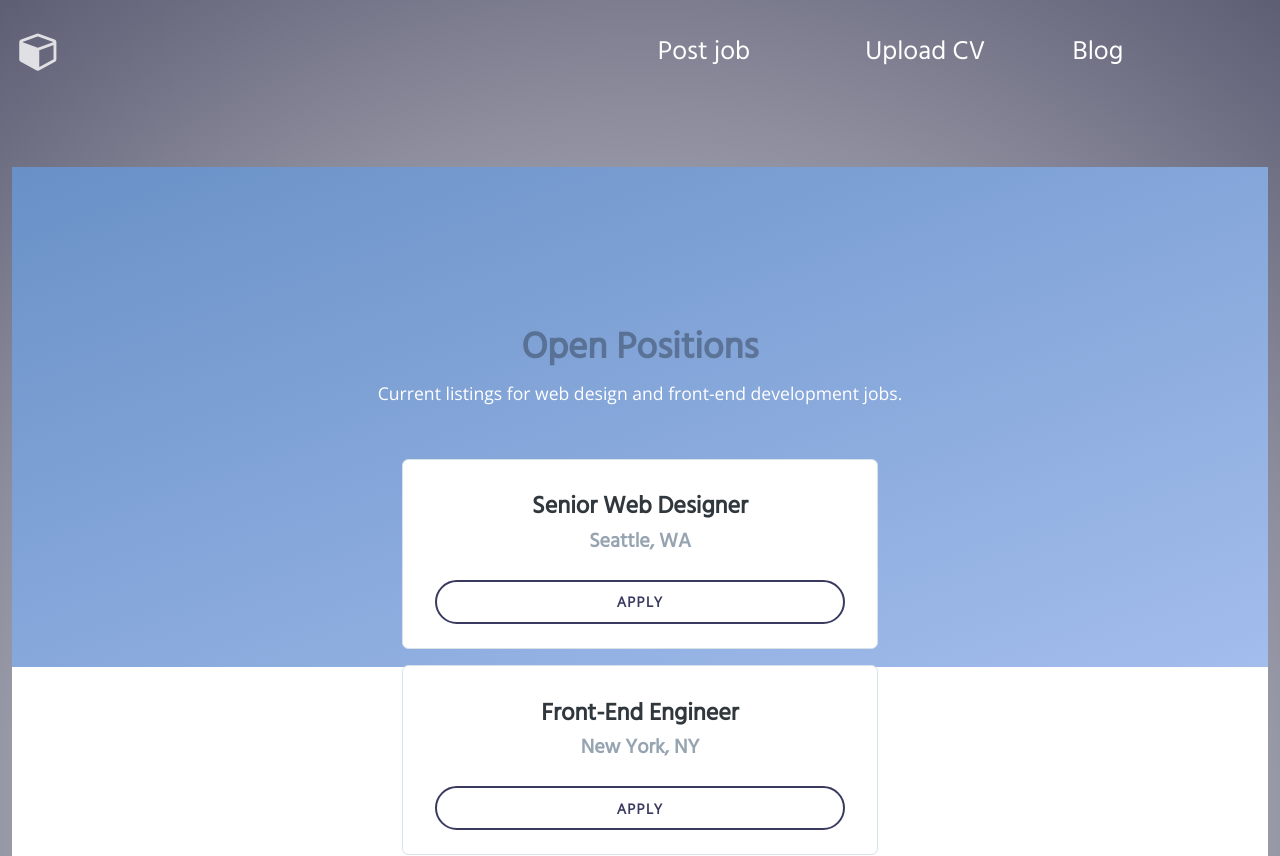
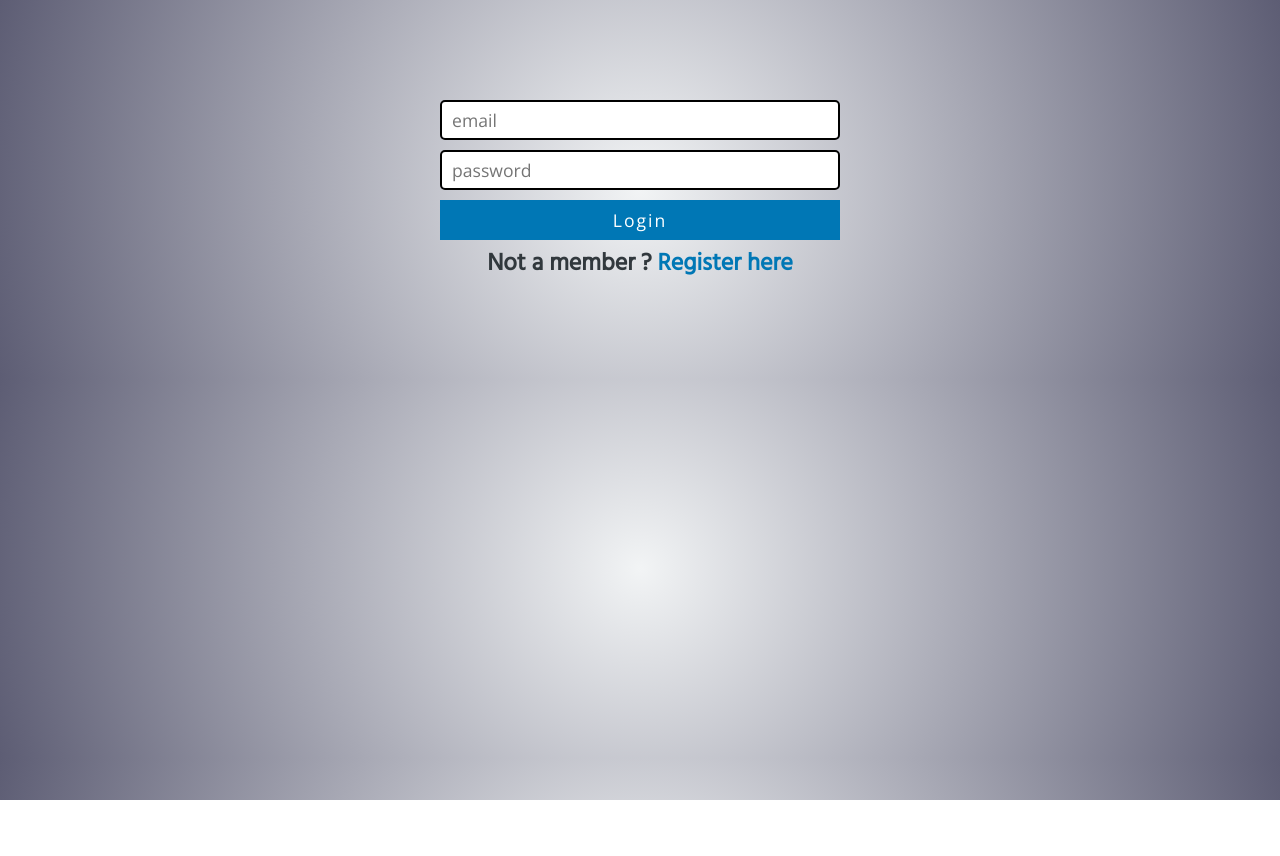
Before and after one commit to Merritske/jobappproject, a React (Create React App) app in the folder jobapp/: page / in a window 1280 px wide. Shown: the top 856 px of the page. After the commit the page ends 800 px from the top, so only its background shows below. Built offline with nearby package versions, Linux system fonts and the light colour scheme.

Commit message:
check login page some error

```diff
--- a/jobapp/package.json
+++ b/jobapp/package.json
@@ -3,6 +3,7 @@
   "version": "0.1.0",
   "private": true,
   "dependencies": {
+    "@reduxjs/toolkit": "^1.8.2",
     "@testing-library/jest-dom": "^5.16.4",
     "@testing-library/react": "^13.2.0",
     "@testing-library/user-event": "^13.5.0",
@@ -10,6 +11,7 @@
     "react": "^18.1.0",
     "react-bootstrap": "^2.4.0",
     "react-dom": "^18.1.0",
+    "react-redux": "^8.0.2",
     "react-router": "^6.3.0",
     "react-router-dom": "^6.3.0",
     "react-scripts": "5.0.1",
@@ -38,5 +40,8 @@
       "last 1 firefox version",
       "last 1 safari version"
     ]
+  },
+  "devDependencies": {
+    "firebase": "^9.8.2"
   }
 }
--- a/jobapp/src/App.js
+++ b/jobapp/src/App.js
@@ -7,13 +7,25 @@ import Apply from "./pages/Apply"
 import Work from "./components/Work"
 import NavbarHome from "./components/Navbar";
 import Footer from "./components/Footer";
+import Navbar from "./components/Navbar";
+import  Login from "./Login";
+import {useSelector} from 'react-redux'
+import { selectUser } from "./components/userSlice";
 
 
 
 function App() {
+  const user=useSelector(selectUser);
+  console.log(user)
+
   return (
-    <div className="App">
-     <NavbarHome/>
+     <>
+     {/* <NavbarHome/> */}
+
+    {
+      !user ?(<Login/>):(
+        <div className="App">
+     <Navbar/>
 
       <Routes>
 
@@ -25,8 +37,13 @@ function App() {
         <Route exact path="/Blog" element={<Blog />} />
 
       </Routes>
-<Footer/>
+           <Footer/>
     </div>
+
+      )
+    }
+    </>
+
   );
 }
 
--- /dev/null
+++ b/jobapp/src/Login.jsx
@@ -0,0 +1,86 @@
+import React,{useState} from 'react';
+import "./styles/login.css";
+import 'firebase/compat/auth'
+import {useDispatch} from 'react-redux';
+import { loginuser } from './components/userSlice';
+import firebase from 'firebase/compat/app';
+
+function Login() {
+
+    const[signup,setSignUp]=useState(false);
+    const[name,setName]=useState("");
+    const[email,setEmail]=useState("");
+    const[password,setPassword]=useState("");
+
+    const dispatch = useDispatch();
+   const register = (e)=>{
+     e.preventDefault() ;
+     if(!name){
+         return alert("Name is required")
+     }
+     if(!email){
+        return alert("Email is required")
+    }
+    if(!password){
+        return alert("Password is required")
+    }
+    firebase.auth().createUserWithEmailAndPassword(email,password).then((userCredential)=>{
+      userCredential.user.updateProfile({
+       displayName: name
+      }).then(()=>{
+dispatch(loginuser({
+  email:userCredential.user.email,
+  uid:userCredential.user.uid,
+  displayName:name
+}))
+      })
+    }).catch(error=>alert(error));
+    setName("");
+    setEmail("");
+    setPassword("");
+   }
+
+
+   const  signIn=(e)=>{
+     e.preventDefault();
+     if(!email){
+      return alert("Email is required")
+  }
+  if(!password){
+      return alert("Password is required")
+  }
+
+   firebase.auth.signWithEmailAndPassword(email,password).then((user)=>{
+    console.log(user)
+  })
+   }
+
+  return (
+      <>
+
+    <div className='loginScreen'>
+    {
+        signup===true ?
+         (<form onSubmit={register}>
+        <input type="text" placeholder="name"value={name} onChange={e=>setName(e.target.value)} />
+
+        <input type="email" placeholder="email"value={email} onChange={e=>setEmail(e.target.value)}/>
+        <input type="password" placeholder="password"value={password}  onChange={e=>setPassword(e.target.value)}/>
+        <input type="submit" value="Sign Up"/>
+        <h4>Allready a member ?<span  onClick={e=>setSignUp(false)}>Login here</span></h4>
+    </form>) :
+    (<form onSubmit={signIn}>
+
+           <input type="email" placeholder="email"value={email} onChange={e=>setEmail(e.target.value)}/>
+           <input type="password" placeholder="password"value={password}  onChange={e=>setPassword(e.target.value)} />
+           <input type="submit" value="Login"/>
+           <h4>Not  a member ?<span onClick={e=>setSignUp(true)}> Register here</span></h4>
+       </form>)
+      }
+
+    </div>
+    </>
+  )
+}
+
+export default Login
--- /dev/null
+++ b/jobapp/src/components/store.jsx
@@ -0,0 +1,10 @@
+import  {configureStore} from '@reduxjs/toolkit';
+
+import userReducer from './userSlice';
+
+
+export const store = configureStore({
+    reducer: {
+        user: userReducer,
+    },
+})
--- /dev/null
+++ b/jobapp/src/components/userSlice.jsx
@@ -0,0 +1,20 @@
+import {createSlice} from '@reduxjs/toolkit';
+
+
+export const userSlice = createSlice({
+    name:'user',
+    initialState:{
+        user:null
+    },
+    reducers:{
+        loginuser:(state,action)=>{
+            state.user =action.payload ;
+        },
+        logoutuser:(state)=>{
+            state.user -= null;
+        },
+    },
+});
+export const {loginuser,logoutuser}=userSlice.actions;
+export const selectUser= (state)=>state.user.user;
+export default userSlice.reducer;
--- a/jobapp/src/index.js
+++ b/jobapp/src/index.js
@@ -3,13 +3,17 @@ import ReactDOM from 'react-dom/client';
 import './styles/index.css';
 import App from './App';
 import { BrowserRouter } from 'react-router-dom';
+import {Provider} from 'react-redux';
+import { store } from './components/store';
 
 
 const root = ReactDOM.createRoot(document.getElementById('root'));
 root.render(
   <React.StrictMode>
+    <Provider store={store}>
     <BrowserRouter>
     <App />
     </BrowserRouter>
+    </Provider>
   </React.StrictMode>
 );
--- /dev/null
+++ b/jobapp/src/styles/login.css
@@ -0,0 +1,31 @@
+.loginScreen{
+    width:400px;
+    margin: 100px auto;
+    text-align: center;
+}
+.loginScreen img{
+    width:200px;
+    margin-bottom: 20px;
+}
+.loginScreen input{
+    display: block;
+    height: 40px;
+    width: 100%;
+    margin-bottom: 10px;
+    padding: 0px 10px;
+    border: 2px solid #000;
+    border-radius: 5px;
+    box-sizing: border-box;
+}
+.loginScreen input[type='submit']{
+    border-radius: 0px;
+    background-color: #0077b5;
+    border: 0;
+    color: #fff;
+    letter-spacing: 2px;
+    cursor: pointer;
+}
+.loginScreen h4 span {
+    color: #0077b5;
+    cursor: pointer;
+}
--- a/package.json
+++ b/package.json
@@ -1,5 +1,6 @@
 {
   "dependencies": {
+    "firebase": "^9.8.2",
     "react-router-dom": "^6.3.0"
   }
 }
```
Also changed, not shown: jobapp/src/firebase.js (added, +37 -0 lines), jobapp/src/pages/Apply.jsx (line endings or trailing spaces), 2 other files (tests, documents, lock files or other folders).
